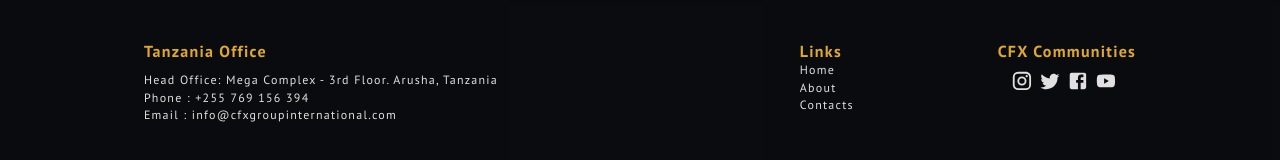
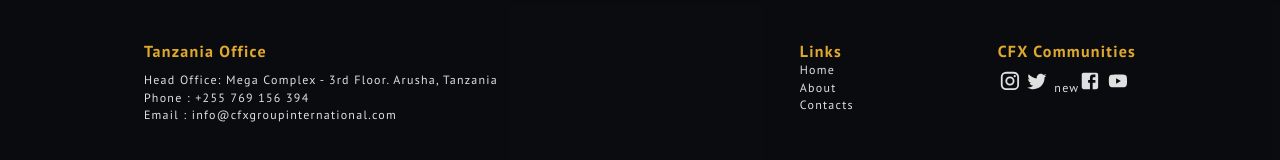
Before and after one commit to zealotdev/cfx-website, a Next.js app: page / in a window 1280 px wide. Shown: the part 3551-3711 px from the top of the page. Built offline with nearby package versions, Linux system fonts and the light colour scheme.

Commit message:
removal of unwanted commit

```diff
--- a/components/footer.tsx
+++ b/components/footer.tsx
@@ -74,6 +74,7 @@ export default function Footer(props) {
               <TwiiterIcon fontSize={'large'} />
             </a>
             <a href="#">
+              new
               <FacebookIcon fontSize={'large'} />
             </a>
             <a href="#">
--- a/pages/contact/index.tsx
+++ b/pages/contact/index.tsx
@@ -51,12 +51,12 @@ export default function Contact() {
       .then(
         (result) => {
           console.log(result.text);
+          e.target.reset();
         },
         (error) => {
           console.log(error.text);
         }
       );
-    e.target.reset();
   };
   const { fullname, email, message, subject } = input;
   return (
```
